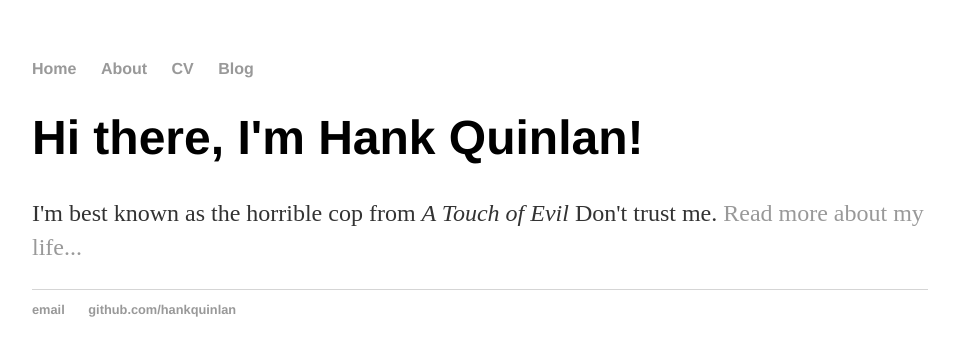
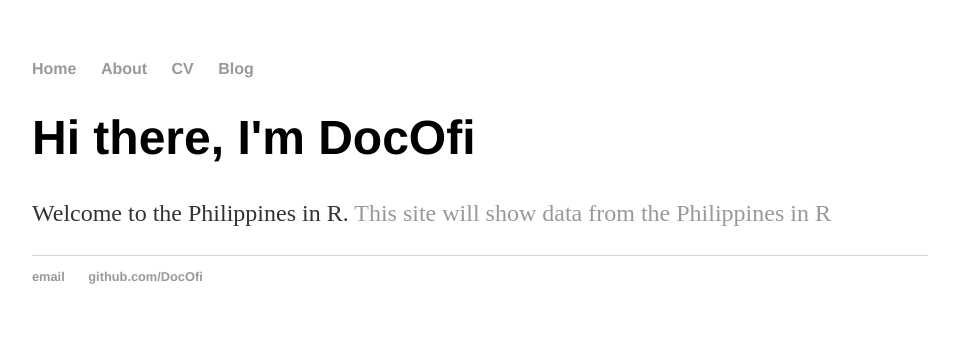
Before and after one commit to DocOfi/DocOfi.github.io, a Jekyll site: the page built from index.html, in a window 1280 px wide. Shown: the top 356 px of the page, without its empty margins (160-1119 px from the left). Built offline with Jekyll 4.4.1, drawn with Linux system fonts in a browser that asks for light colours.

Commit message:
modified personal info

```diff
--- a/_config.yml
+++ b/_config.yml
@@ -1,3 +1,3 @@
-name: Hank Quinlan, Horrible Cop
+name: DocOfi
 markdown: kramdown
 theme: jekyll-theme-cayman
--- a/_layouts/default.html
+++ b/_layouts/default.html
@@ -21,8 +21,8 @@
 			</div><!-- /.container -->
 			<footer>
 	    		<ul>
-	        		<li><a href="mailto:hankquinlanhub@gmail.com">email</a></li>
-	        		<li><a href="https://github.com/hankquinlan">github.com/hankquinlan</a></li>
+	        		<li><a href="mailto:eofilada@yahoo.com">email</a></li>
+	        		<li><a href="https://github.com/DocOfi">github.com/DocOfi</a></li>
 				</ul>
 			</footer>
 		</body>
--- a/index.html
+++ b/index.html
@@ -3,6 +3,6 @@ layout: default
 title: The philippines in R
 ---
 <div class="blurb">
-	<h1>Hi there, I'm Hank Quinlan!</h1>
-	<p>I'm best known as the horrible cop from <em>A Touch of Evil</em> Don't trust me. <a href="/about">Read more about my life...</a></p>
+	<h1>Hi there, I'm DocOfi</h1>
+	<p>Welcome to the Philippines in R. <a href="/about">This site will show data from the Philippines in R</a></p>
 </div><!-- /.blurb -->
```
